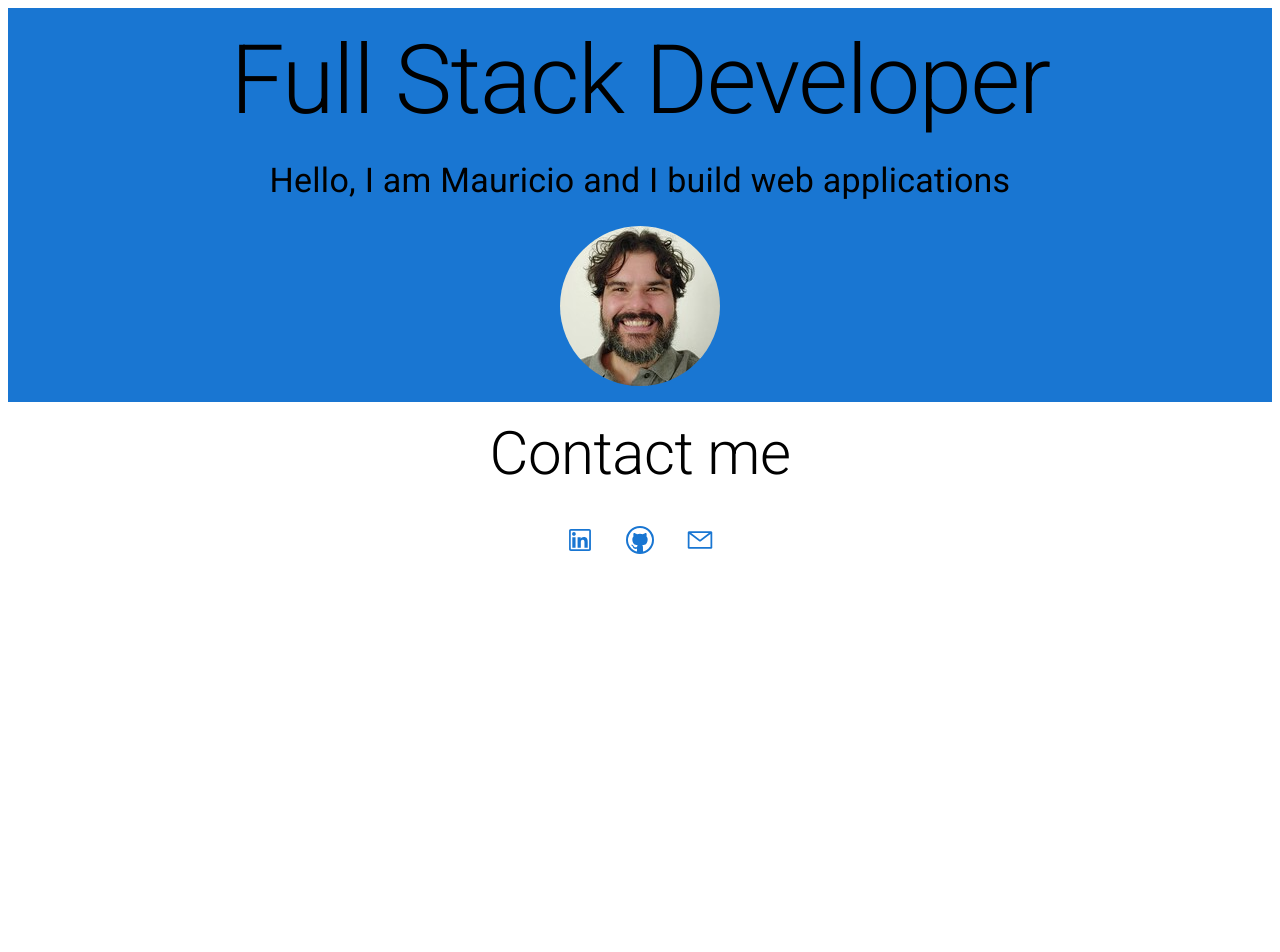
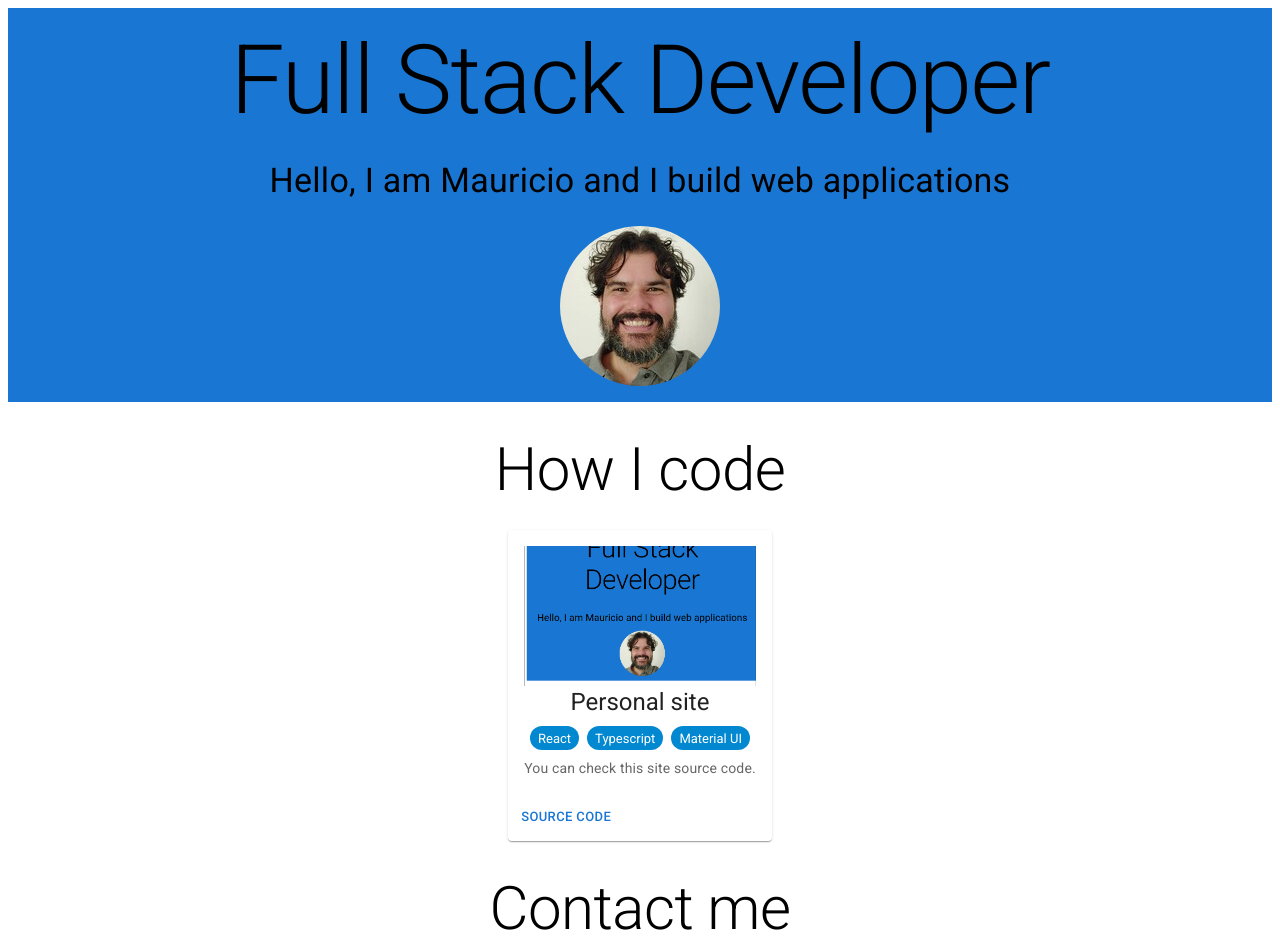
Before and after one commit to Mauricio-MdS/mauricio-mds.github.io, a React (Create React App) app: page / in a window 1280 px wide. Shown: the top 952 px of the page. Before the commit the page ends 800 px from the top, so only its background shows below. Built offline with nearby package versions, Linux system fonts and the light colour scheme.

Commit message:
Add portfolio section

```diff
--- a/src/App.tsx
+++ b/src/App.tsx
@@ -2,11 +2,13 @@ import React from 'react';
 import { Stack } from '@mui/material';
 import Hero from './components/Hero/Hero';
 import Contact from './components/Contact/Contact';
+import Portfolio from './components/Portfolio/Portfolio';
 
 function App() {
   return (
     <Stack spacing={2}>
       <Hero/>
+      <Portfolio/>
       <Contact/>
     </Stack>
 
--- /dev/null
+++ b/src/components/Portfolio/Portfolio.tsx
@@ -0,0 +1,52 @@
+import React from "react";
+import {
+  Button,
+  Card,
+  CardActions,
+  CardContent,
+  CardMedia,
+  Chip,
+  Stack,
+  Typography,
+} from "@mui/material";
+import porfolioImg from './portfolio.png';
+
+function Portfolio() {
+  return (
+    <Stack
+      spacing={3}
+      component="section"
+      textAlign="center"
+      alignItems="center"
+      p="16px"
+    >
+      <Typography variant="h2" content="h2" gutterBottom>
+        How I code
+      </Typography>
+      <Card component="article">
+        <CardContent>
+          <CardMedia sx={{ height: 140 }} image={porfolioImg} title="" />
+          <Typography gutterBottom variant="h5" component="div">
+            Personal site
+          </Typography>
+          <Stack direction='row' justifyContent='center' spacing={1} marginBottom='8px'>
+            <Chip label="React" color="info" size="small" />
+            <Chip label="Typescript" color="info" size="small" />
+            <Chip label="Material UI" color="info" size="small" />
+          </Stack>
+
+          <Typography variant="body2" color="text.secondary">
+            You can check this site source code.
+          </Typography>
+        </CardContent>
+        <CardActions>
+          <a href="https://github.com/mauricio-mds">
+            <Button size="small">Source Code</Button>
+          </a>
+        </CardActions>
+      </Card>
+    </Stack>
+  );
+}
+
+export default Portfolio;
```
Also changed, not shown: src/components/Portfolio/portfolio.png (added).
